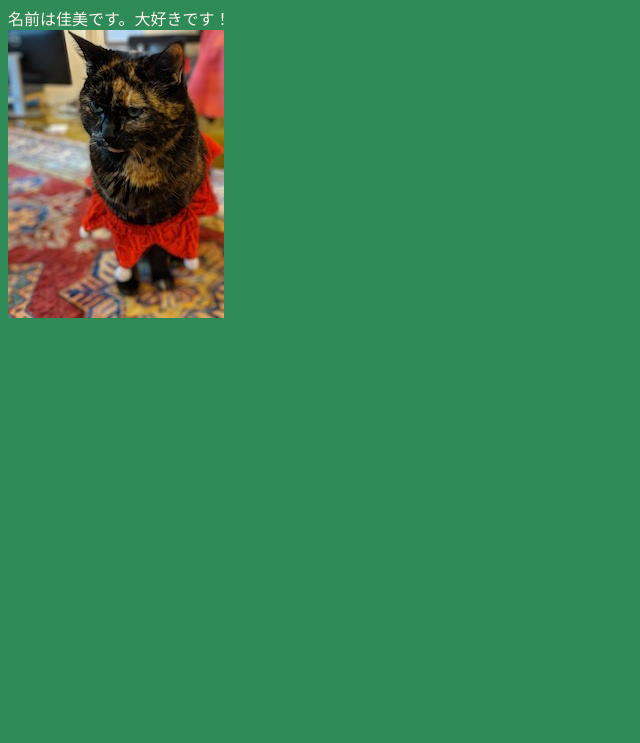
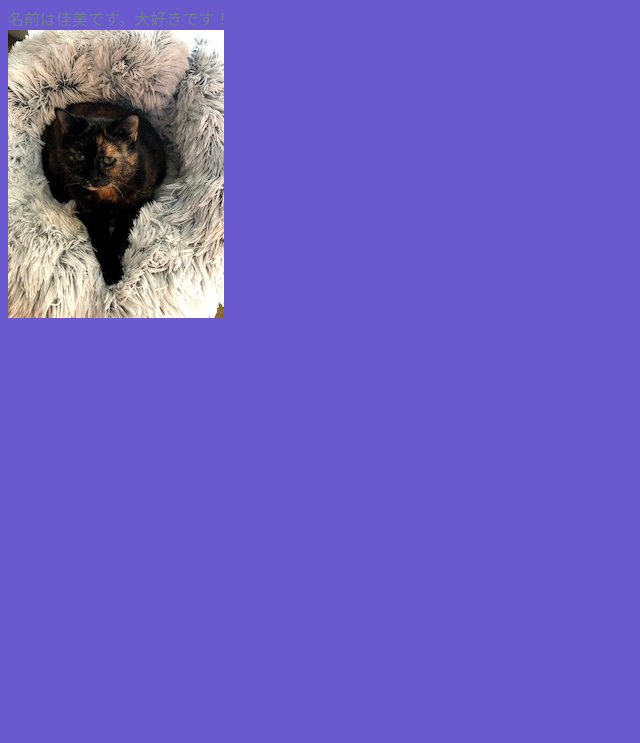
Before and after one commit to bobcatfish/catservice, a plain HTML site: page static/index.html in a window 1280 px wide. Shown: the part 57-800 px from the top of the page, without its empty margins (0-640 px from the left). Drawn offline with Linux system fonts and the light colour scheme.

Commit message:
Use different colors!

```diff
--- a/static/index.html
+++ b/static/index.html
@@ -6,8 +6,8 @@
 
 <style>
   body {
-    color: seashell;
-    background-color: seagreen;
+    color: slategray;
+    background-color: slateblue;
   }
 </style>
 
@@ -15,7 +15,7 @@
   <h2>クリスティの猫</h2>
 
   名前は佳美です。大好きです！ <br />
-  <img src="yoshimi.jpg">
+  <img src="yoshimi2.jpg">
 </body>
 
 </html>
```
